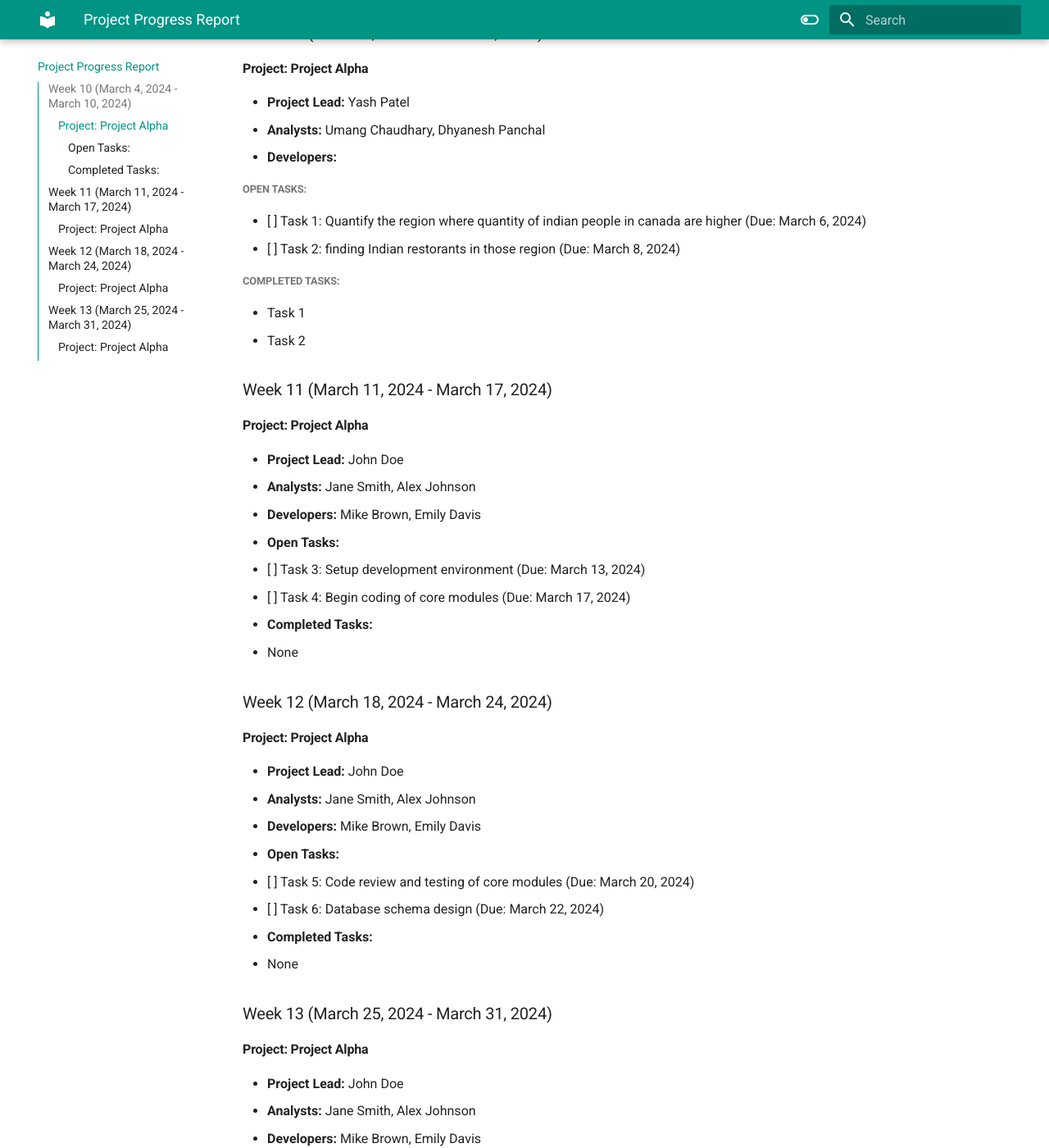
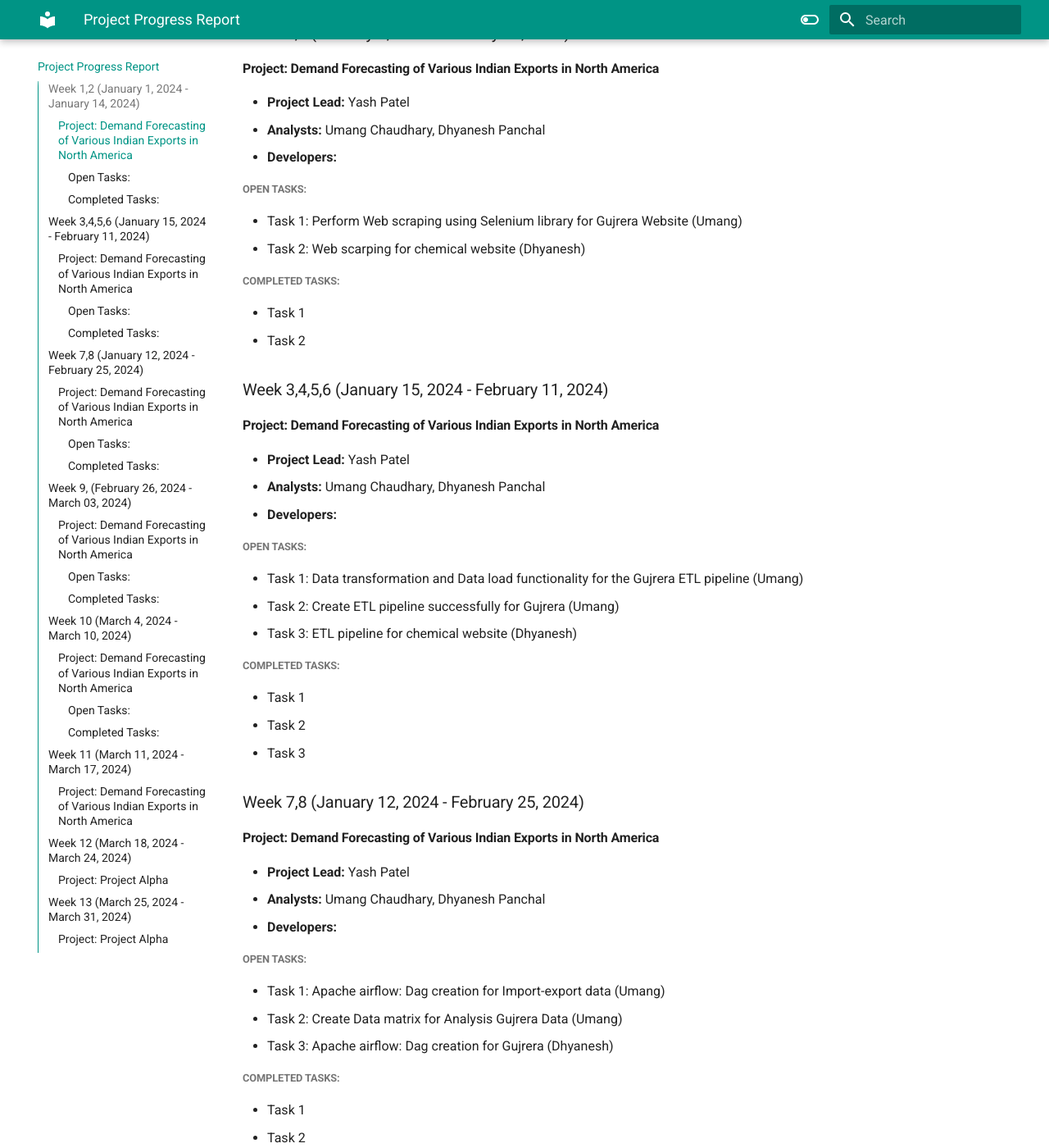
Before and after one commit to QAVentures/qaTechVentures-mkdoc-material, an MkDocs documentation site: the page built from docs/weekly tracker.md, in a window 1280 px wide and 1400 px high, scrolled down 203 px. Shown: the whole window at 82% size. Built offline with MkDocs 1.6.1 and Material for MkDocs 9.7.7, drawn with Linux system fonts in a browser that asks for light colours; some of the changed text lies outside the part shown.

Commit message:
changes in weeky tracker

```diff
--- a/docs/weekly tracker.md
+++ b/docs/weekly tracker.md
@@ -1,26 +1,88 @@
 # Project Progress Report
 
-### Week 10 (March 4, 2024 - March 10, 2024)
+### Week 1,2 (January 1, 2024 - January 14, 2024)
 
-#### Project: Project Alpha
+#### Project:  Demand Forecasting of Various Indian Exports in North America
 
 - **Project Lead:** Yash Patel
 - **Analysts:** Umang Chaudhary, Dhyanesh Panchal
 - **Developers:**
 ##### **Open Tasks:**
-  - [ ] Task 1: Quantify the region where quantity of indian people in canada are higher (Due: March 6, 2024)
-  - [ ] Task 2: finding Indian restorants in those region  (Due: March 8, 2024)
+  -  Task 1: Perform Web scraping using Selenium library for Gujrera Website (Umang)
+  -  Task 2: Web scarping for chemical website  (Dhyanesh)
+##### **Completed Tasks:**
+  - Task 1
+  - Task 2
+
+### Week 3,4,5,6 (January 15, 2024 - February 11, 2024)
+
+#### Project:  Demand Forecasting of Various Indian Exports in North America
+
+- **Project Lead:** Yash Patel
+- **Analysts:** Umang Chaudhary, Dhyanesh Panchal
+- **Developers:**
+##### **Open Tasks:**
+  -  Task 1: Data transformation and Data load functionality for the Gujrera ETL pipeline (Umang)
+  -  Task 2: Create ETL pipeline successfully for Gujrera  (Umang)
+  -  Task 3: ETL pipeline for chemical website (Dhyanesh)
+
+##### **Completed Tasks:**
+  - Task 1
+  - Task 2
+  - Task 3
+
+### Week 7,8 (January 12, 2024 - February 25, 2024)
+
+#### Project:  Demand Forecasting of Various Indian Exports in North America
+
+- **Project Lead:** Yash Patel
+- **Analysts:** Umang Chaudhary, Dhyanesh Panchal
+- **Developers:**
+##### **Open Tasks:**
+  -  Task 1: Apache airflow: Dag creation for Import-export data (Umang)
+  -  Task 2: Create Data matrix for Analysis Gujrera Data  (Umang)
+  -  Task 3: Apache airflow: Dag creation for Gujrera (Dhyanesh)
+
+##### **Completed Tasks:**
+  - Task 1
+  - Task 2
+  - Task 3
+
+### Week 9, (February 26, 2024 - March 03, 2024)
+
+#### Project: Demand Forecasting of Various Indian Exports in North America
+
+- **Project Lead:** Yash Patel
+- **Analysts:** Umang Chaudhary, Dhyanesh Panchal
+- **Developers:**
+##### **Open Tasks:**
+  -  Task 1: ksy group website dockerization
+  -  Task 2: deployment on back4app or render
+##### **Completed Tasks:**
+  - Task 1
+  - Task 2
+
+### Week 10 (March 4, 2024 - March 10, 2024)
+
+#### Project: Demand Forecasting of Various Indian Exports in North America
+
+- **Project Lead:** Yash Patel
+- **Analysts:** Umang Chaudhary, Dhyanesh Panchal
+- **Developers:**
+##### **Open Tasks:**
+  -  Task 1: Quantify the region where quantity of indian people in canada are higher (Due: March 6, 2024)
+  -  Task 2: finding Indian restorants in those region  (Due: March 8, 2024)
 ##### **Completed Tasks:**
   - Task 1
   - Task 2
 
 ### Week 11 (March 11, 2024 - March 17, 2024)
 
-#### Project: Project Alpha
+#### Project: Demand Forecasting of Various Indian Exports in North America
 
-- **Project Lead:** John Doe
-- **Analysts:** Jane Smith, Alex Johnson
-- **Developers:** Mike Brown, Emily Davis
+- **Project Lead:** Yash Patel
+- **Analysts:** Umang Chaudhary, Dhyanesh Panchal
+- **Developers:**
 - **Open Tasks:**
   - [ ] Task 3: Setup development environment (Due: March 13, 2024)
   - [ ] Task 4: Begin coding of core modules (Due: March 17, 2024)
```
